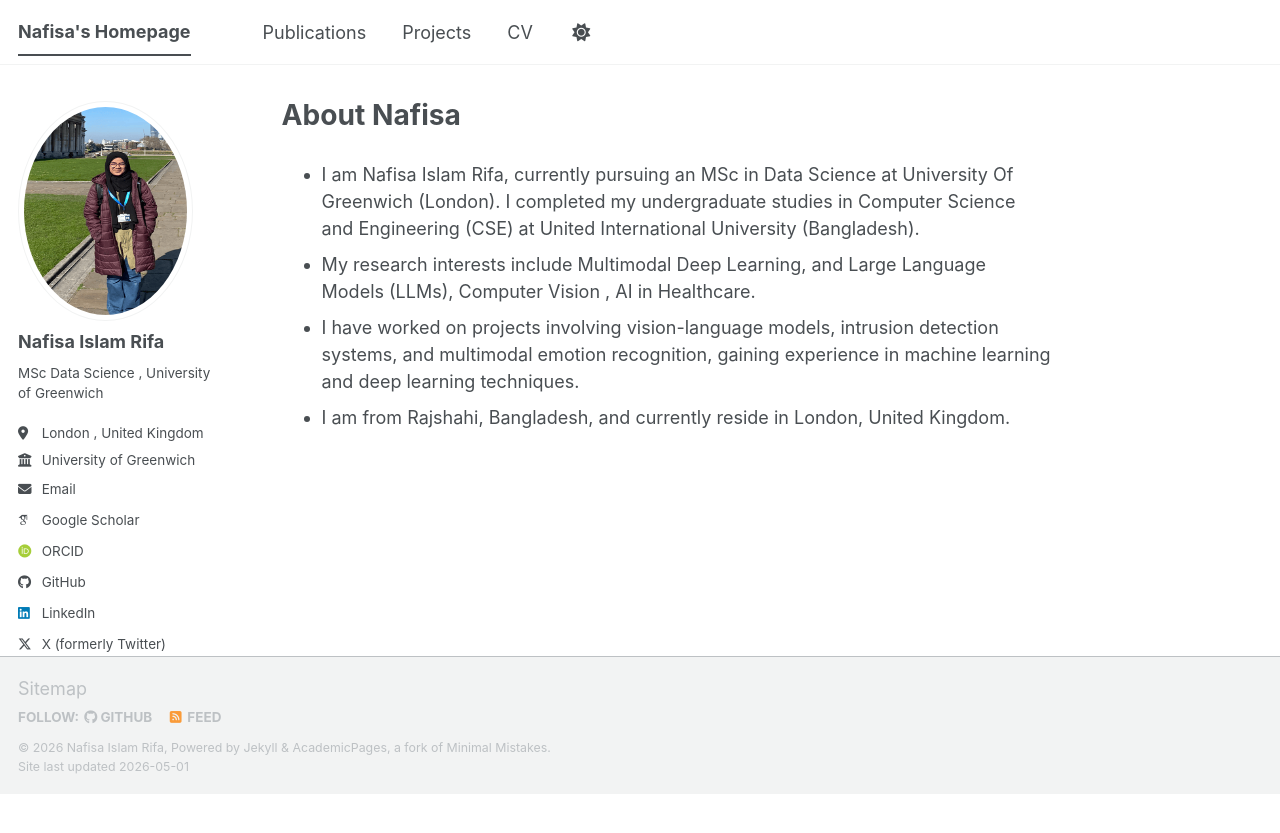
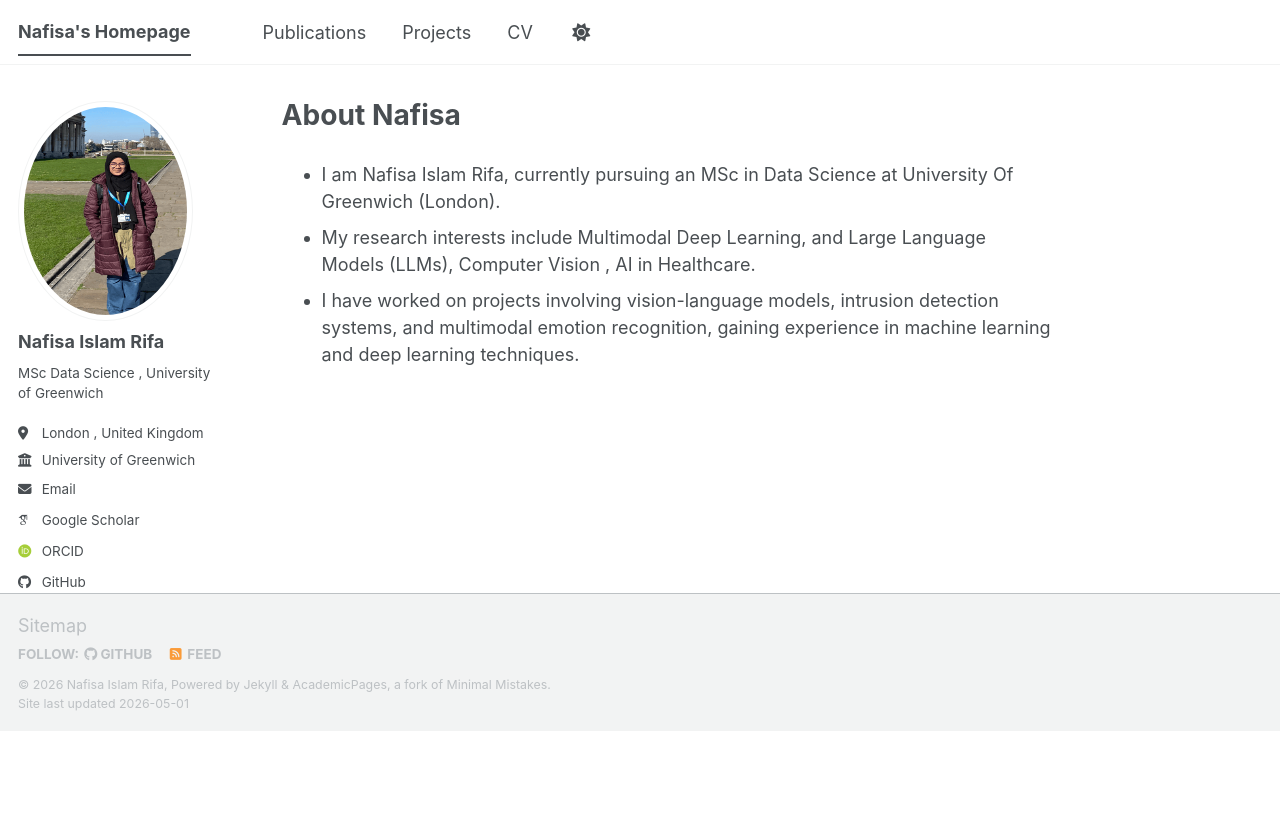
Before and after one commit to NafisaIslamRifa/NafisaIslamRifa.github.io, a Jekyll site: the page built from _pages/about.md, in a window 1280 px wide. Shown: the top 833 px of the page. Built offline with Jekyll 4.4.1, drawn with Linux system fonts in a browser that asks for light colours; some web fonts are replaced; a script bundle is joined from its source files by our own code; library files that are not in the unit come from our copies.

Commit message:
Update about.md

```diff
--- a/_pages/about.md
+++ b/_pages/about.md
@@ -6,7 +6,6 @@ redirect_from:
   - /about/
   - /about.html
 ---
-- I am Nafisa Islam Rifa, currently pursuing an MSc in Data Science at University Of Greenwich (London). I completed my undergraduate studies in Computer Science and Engineering (CSE) at United International University (Bangladesh).
+- I am Nafisa Islam Rifa, currently pursuing an MSc in Data Science at University Of Greenwich (London).
 - My research interests include  Multimodal Deep Learning, and Large Language Models (LLMs), Computer Vision , AI in Healthcare.
 - I have worked on projects involving vision-language models, intrusion detection systems, and multimodal emotion recognition, gaining experience in machine learning and deep learning techniques.
-- I am from Rajshahi, Bangladesh, and currently reside in London, United Kingdom.
```
